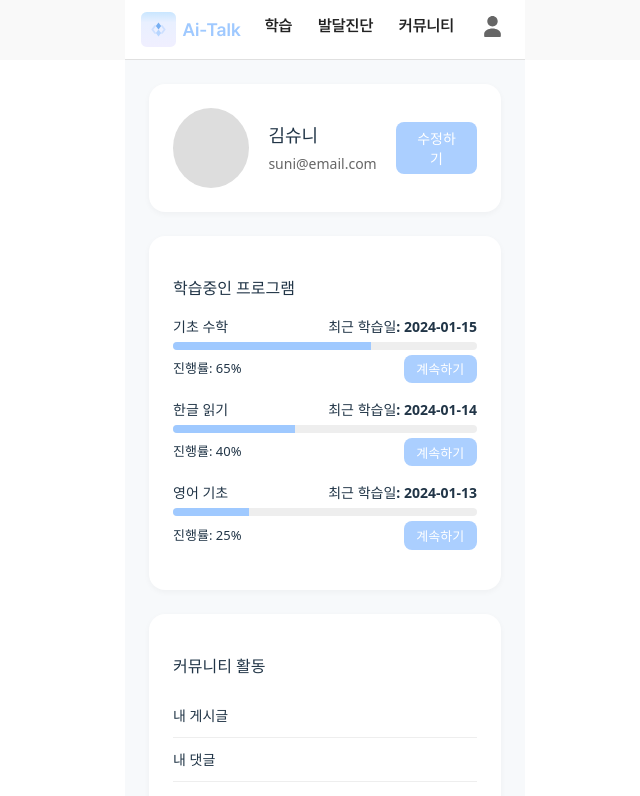
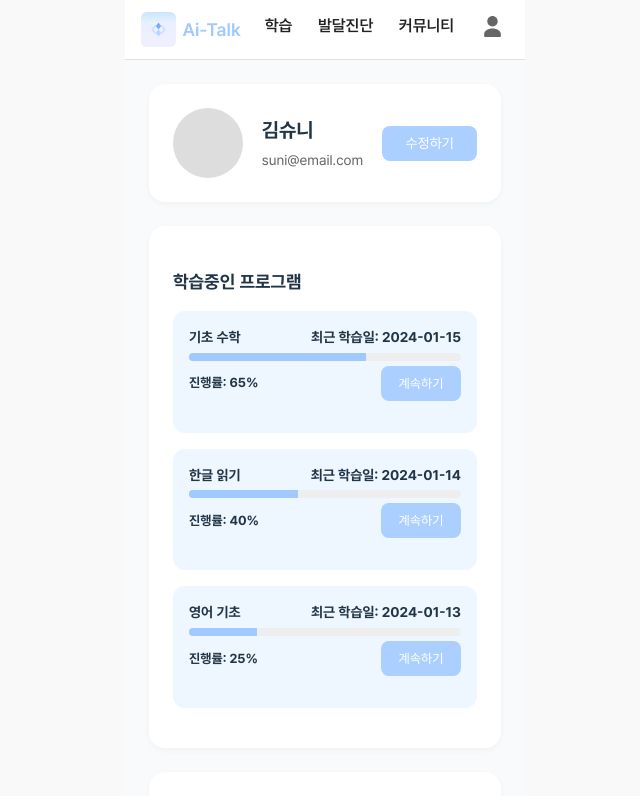
Before and after one commit to AI-sori/Ai-talk_Frontend, a React (Vite) app: page /mypage in a window 1280 px wide. Shown: the top 796 px of the page, without its empty margins (315-955 px from the left). Built offline with nearby package versions, Linux system fonts and the light colour scheme.

Commit message:
✨ Feat: 마이페이지 버튼 수정

```diff
--- a/src/App.tsx
+++ b/src/App.tsx
@@ -10,6 +10,9 @@ import Mypage from './pages/Mypage';
 import WritePage from "./pages/WritePage";
 import ConsultDetailPage from "./pages/ConsultDetailPage";
 import CommunityPostDetailPage from "./pages/CommunityPostDetailPage";
+import EditProfilePage from "./pages/EditProfilePage";
+import NoticePage from "./pages/NoticePage";
+import InquiryPage from "./pages/InquiryPage";
 
 function AppLayout() {
   const location = useLocation();
@@ -31,7 +34,9 @@ function AppLayout() {
         <Route path="/consult/1" element={<ConsultDetailPage hasReply={false} />} />
         <Route path="/consult/2" element={<ConsultDetailPage hasReply={true} />} />
         <Route path="/community/1" element={<CommunityPostDetailPage />} />
-
+        <Route path="/mypage/edit" element={<EditProfilePage />} />
+        <Route path="/mypage/notice" element={<NoticePage />} />
+        <Route path="/mypage/inquiry" element={<InquiryPage />} />
       </Routes>
     </>
   );
--- a/src/pages/CommunityPage.tsx
+++ b/src/pages/CommunityPage.tsx
@@ -20,7 +20,7 @@ const Container = styled.div`
   min-height: 100dvh;
   height: auto;
   max-width: 400px;
-  background: white;
+  background: #F8FAFC;
   padding: 1.5rem;
   box-sizing: border-box;
 `;
--- a/src/pages/MyPage.tsx
+++ b/src/pages/MyPage.tsx
@@ -1,12 +1,20 @@
 import styled from 'styled-components';
+import { useNavigate } from "react-router-dom";
 
-const Page = styled.div`
+const Outer = styled.div`
+  width: 100vw;
+  min-height: 100dvh;
+  background: #f9f9f9;
+  display: flex;
+  justify-content: center;
+`;
+
+const Wrapper = styled.div`
   width: 100%;
   max-width: 400px;
-  margin: 0 auto;
+  background: #f8fafc;
   padding: 1.5rem;
   box-sizing: border-box;
-  background: #f7f9fb;
 `;
 
 const Card = styled.div`
@@ -24,10 +32,10 @@ const ProfileRow = styled.div`
 `;
 
 const ProfileImg = styled.div`
-  width: 80px;
-  height: 80px;
+  width: 70px;
+  height: 70px;
   background: #ddd;
-  border-radius: 50%;
+  border-radius: 100%;
 `;
 
 const Info = styled.div`
@@ -36,22 +44,28 @@ const Info = styled.div`
 
 const Name = styled.div`
   font-weight: bold;
-  font-size: 18px;
+  font-size: 20px;
+    font-family: Bold;
 `;
 
 const Email = styled.div`
   font-size: 14px;
   color: #666;
   margin-top: 0.3rem;
+    font-family: Regular;
 `;
 
 const EditBtn = styled.button`
   background: #abcfff;
   color: white;
   border: none;
+  width: 95px;
+  height: 35px;
+  white-space: nowrap;
   border-radius: 8px;
   padding: 0.4rem 1rem;
   font-size: 14px;
+    font-family: Regular;
   cursor: pointer;
 
   &:hover {
@@ -60,13 +74,15 @@ const EditBtn = styled.button`
 `;
 
 const SectionTitle = styled.h3`
-  font-size: 16px;
+  font-size: 18px;
   font-weight: bold;
   margin-bottom: 1rem;
+  font-family: Bold;
 `;
 
 const ProgramBox = styled.div`
   margin-bottom: 1rem;
+  font-family: Bold;
 `;
 
 const ProgramTitleRow = styled.div`
@@ -76,6 +92,13 @@ const ProgramTitleRow = styled.div`
   font-size: 14px;
   margin-bottom: 0.3rem;
 `;
+const ProgramCard = styled.div`
+  background: #EEF6FF;
+  border-radius: 12px;
+  padding: 1rem;
+  margin-bottom: 1rem;
+`;
+
 
 const ProgressBar = styled.div`
   background: #eee;
@@ -101,7 +124,10 @@ const BottomRow = styled.div`
 const ContinueBtn = styled.button`
   background: #abcfff;
   color: white;
+  font-family: Regular;
   border: none;
+  width: 80px;
+  height: 35px;
   border-radius: 8px;
   font-size: 13px;
   padding: 0.3rem 0.8rem;
@@ -115,6 +141,7 @@ const ContinueBtn = styled.button`
 const List = styled.ul`
   margin: 0;
   padding: 0;
+  font-family: Regular;
   list-style: none;
 
   li {
@@ -123,6 +150,7 @@ const List = styled.ul`
     font-size: 14px;
     display: flex;
     justify-content: space-between;
+    cursor: pointer;
 
     &:first-child {
       border-top: none;
@@ -142,8 +170,11 @@ const Badge = styled.span`
 `;
 
 const Mypage = () => {
+  const navigate = useNavigate();
+
   return (
-    <Page>
+    <Outer>
+      <Wrapper>
         <Card>
           <ProfileRow>
             <ProfileImg />
@@ -151,7 +182,9 @@ const Mypage = () => {
               <Name>김슈니</Name>
               <Email>suni@email.com</Email>
             </Info>
-          <EditBtn>수정하기</EditBtn>
+            <EditBtn onClick={() => navigate("/mypage/edit")}>
+  수정하기
+</EditBtn>
           </ProfileRow>
         </Card>
 
@@ -162,7 +195,8 @@ const Mypage = () => {
             { title: '한글 읽기', date: '2024-01-14', progress: 40 },
             { title: '영어 기초', date: '2024-01-13', progress: 25 },
           ].map(item => (
-          <ProgramBox key={item.title}>
+            <ProgramCard key={item.title}>
+  <ProgramBox>
     <ProgramTitleRow>
       <span>{item.title}</span>
       <span>최근 학습일: {item.date}</span>
@@ -175,6 +209,8 @@ const Mypage = () => {
       <ContinueBtn>계속하기</ContinueBtn>
     </BottomRow>
   </ProgramBox>
+</ProgramCard>
+
           ))}
         </Card>
 
@@ -190,17 +226,16 @@ const Mypage = () => {
         <Card>
           <SectionTitle>설정</SectionTitle>
           <List>
-          <li>
-            공지사항 <Badge>N</Badge>
-          </li>
-          <li>문의하기</li>
+          <li onClick={() => navigate("/mypage/notice")}>공지사항 <Badge>N</Badge></li>
+          <li onClick={() => navigate("/mypage/inquiry")}>문의하기</li>
             <li>로그아웃</li>
             <li>
               <RedText>탈퇴하기</RedText>
             </li>
           </List>
         </Card>
-    </Page>
+      </Wrapper>
+    </Outer>
   );
 };
 
```
Also changed, not shown: src/assets/mypage/Camera.svg (added). Lines whose indentation alone changed are shown as unchanged.
